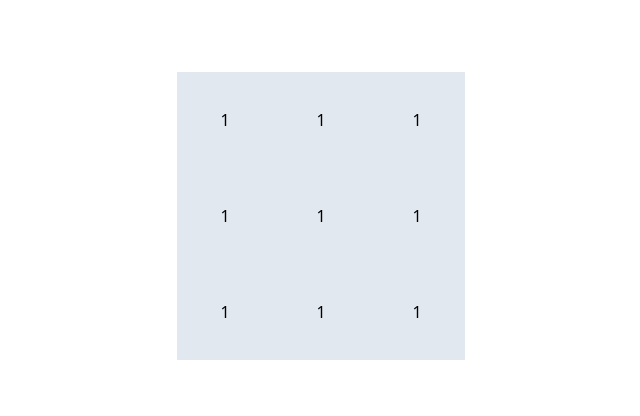
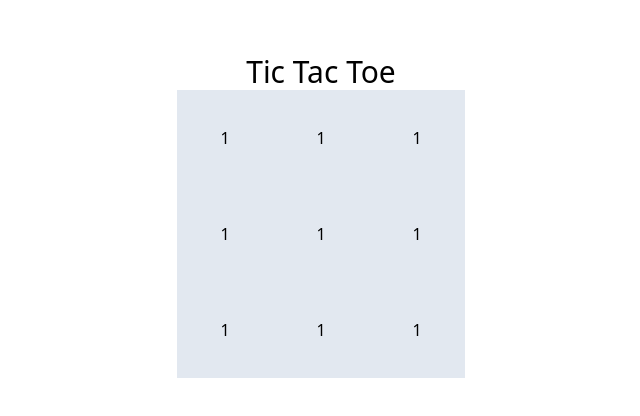
Before and after one commit to Disha-Baghel/CodSoft, a React (Create React App) app in the folder tic-tac-toe-ai/: page / in a window 1280 px wide. Shown: the part 184-600 px from the top of the page, without its empty margins (319-959 px from the left). Built offline with nearby package versions, Linux system fonts and the light colour scheme.

Commit message:
some files deleted

```diff
--- a/tic-tac-toe-ai/src/App.css
+++ /dev/null
@@ -1,25 +0,0 @@
-.h-24 {
-  height: 6rem;
-}
-
-.w-24 {
-  width: 6rem;
-}
-
-.place-content-center {
-  flex-direction: column;
-  display: flex;
-  justify-content: center;
-  align-items: center;
-  height: 100vh;
-}
-
-.bg-slate-200 {
-  --tw-bg-opacity: 1;
-  background-color: rgb(226 232 240 / var(--tw-bg-opacity));
-}
-
-.hover\:bg-slate-300:hover {
-  --tw-bg-opacity: 1;
-  background-color: rgb(203 213 225 / var(--tw-bg-opacity));
-}
--- a/tic-tac-toe-ai/src/App.js
+++ b/tic-tac-toe-ai/src/App.js
@@ -1,41 +1,17 @@
-// import logo from './logo.svg';
-// import './App.css';
-
-// function App() {
-//   return (
-//     <div className="App">
-//       {/* <header className="App-header">
-//         <img src={logo} className="App-logo" alt="logo" />
-//         <p>
-//           Edit <code>src/App.js</code> and save to reload.
-//         </p>
-//         <a
-//           className="App-link"
-//           href="https://reactjs.org"
-//           target="_blank"
-//           rel="noopener noreferrer"
-//         >
-//           Learn React
-//         </a>
-//       </header> */}
-//     </div>
-//   );
-// }
-
-// export default App;
 import React from "react";
 import {useState} from 'react';
-import "./App.css";
 
 function Square() {
   const [value, setValue] = useState("1");
 
   function handleClick() {
     console.log("click");
+    setValue("2");
+
   }
 
   return (
-    <button class="square bg-slate-200 w-24 h-24 hover:bg-slate-300" onClick={handleClick}>
+    <button className="square bg-slate-200 w-24 h-24 hover:bg-slate-300" onClick={handleClick}>
       {value}
     </button>
   );
@@ -45,19 +21,19 @@ function Square() {
 function Board() {
   return (
     <>
-      <div class="place-content-center">
-
-        <div class="board-row">
+      <div className="flex justify-center items-center flex-col h-screen">
+        <h1 className="text-3xl">Tic Tac Toe</h1>
+        <div className="board-row">
           <Square />
           <Square />
           <Square />
         </div>
-        <div class="board-row">
+        <div className="board-row">
           <Square />
           <Square />
           <Square />
         </div>
-        <div class="board-row">
+        <div className="board-row">
           <Square />
           <Square />
           <Square />
--- a/tic-tac-toe-ai/src/index.js
+++ b/tic-tac-toe-ai/src/index.js
@@ -2,7 +2,6 @@ import React from 'react';
 import ReactDOM from 'react-dom/client';
 import './index.css';
 import App from './App';
-// import reportWebVitals from './reportWebVitals';
 
 const root = ReactDOM.createRoot(document.getElementById('root'));
 root.render(
```
